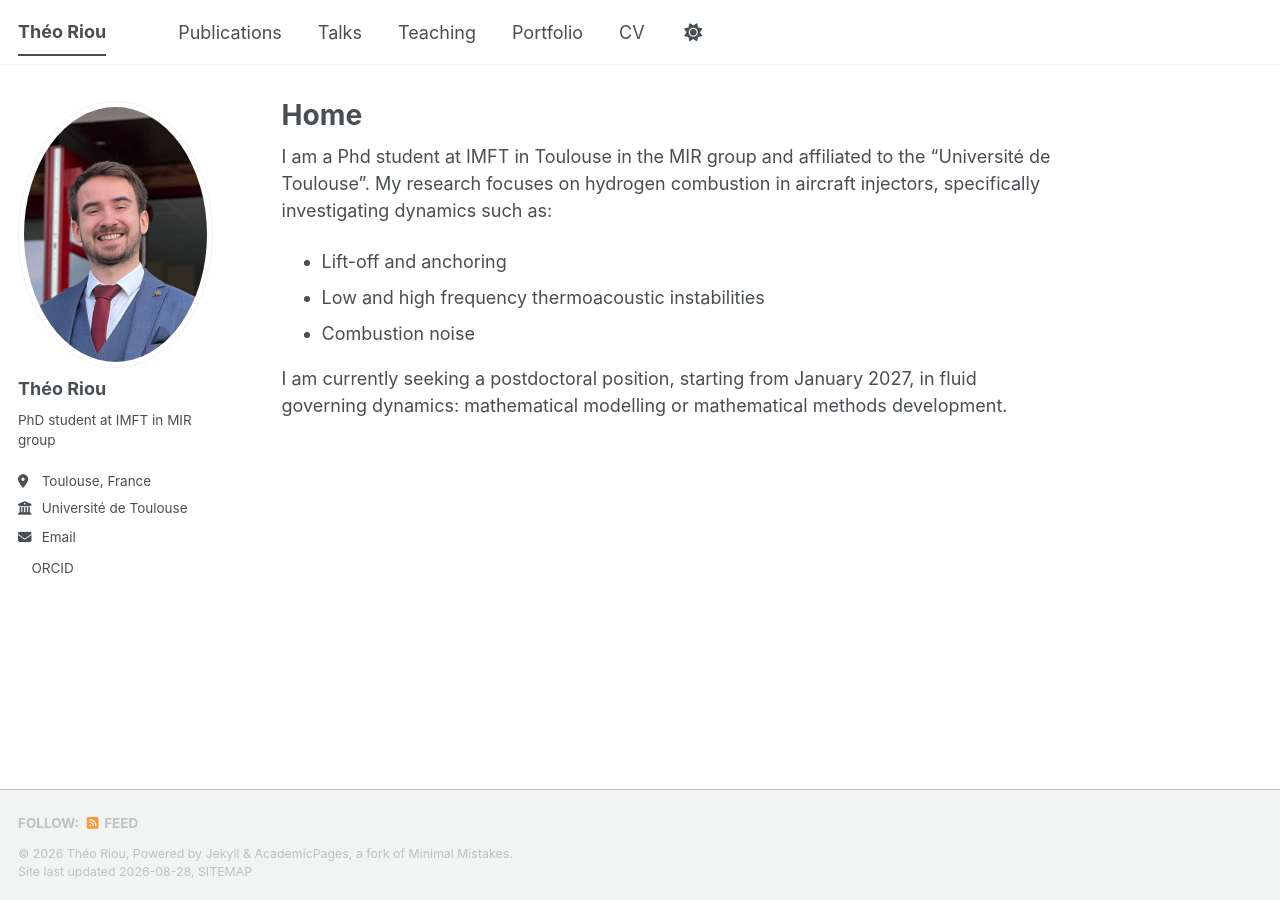
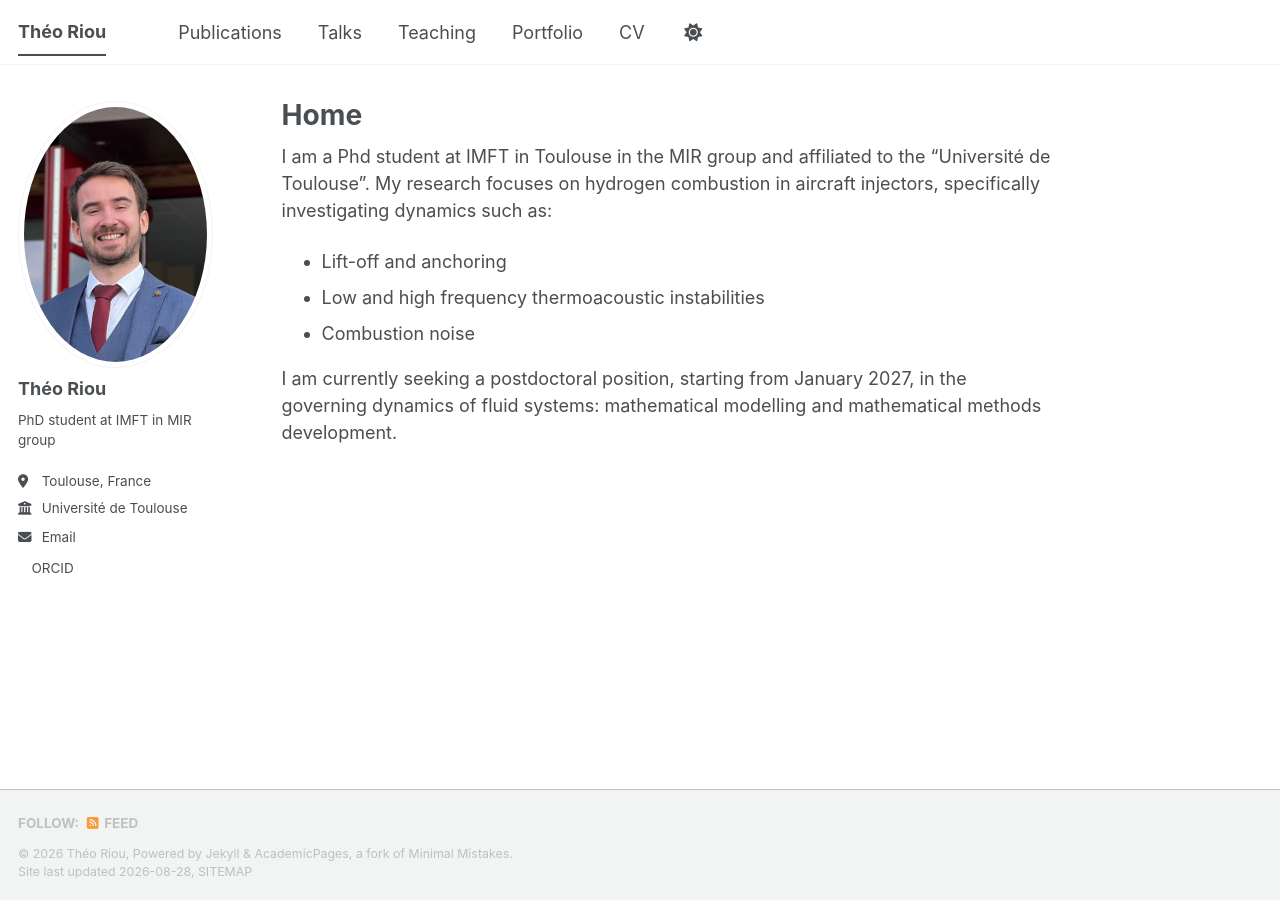
Before and after one commit to thriou/thriou.github.io, a Jekyll site: the page built from _pages/about.md, in a window 1280 px wide. Built offline with Jekyll 4.4.1, drawn with Linux system fonts in a browser that asks for light colours; a style sheet for code colours, icons or effects is not loaded.

Commit message:
Update about.md

```diff
--- a/_pages/about.md
+++ b/_pages/about.md
@@ -15,4 +15,4 @@ My research focuses on hydrogen combustion in aircraft injectors, specifically i
 
 <!-- I am currently seeking a postdoctoral position in mathematical modeling and the development of mathematical methods applied to fluid dynamics, starting from January 2027. -->
 
-I am currently seeking a postdoctoral position, starting from January 2027, in fluid governing dynamics: mathematical modelling or mathematical methods development.
+I am currently seeking a postdoctoral position, starting from January 2027, in the governing dynamics of fluid systems: mathematical modelling and mathematical methods development.
```
